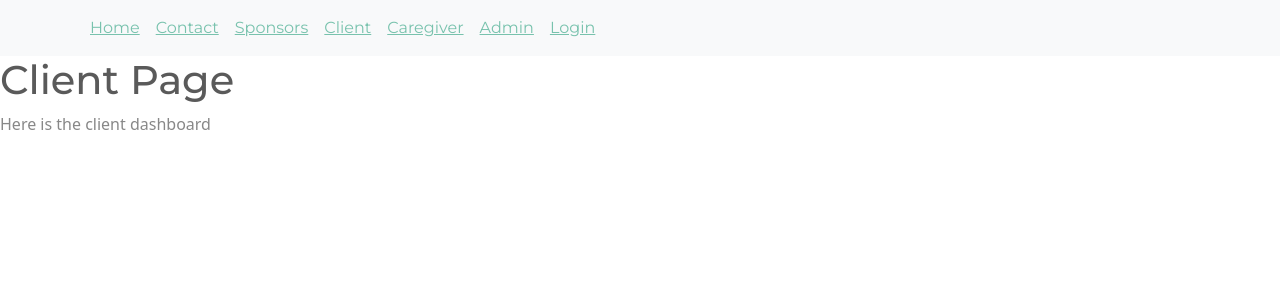
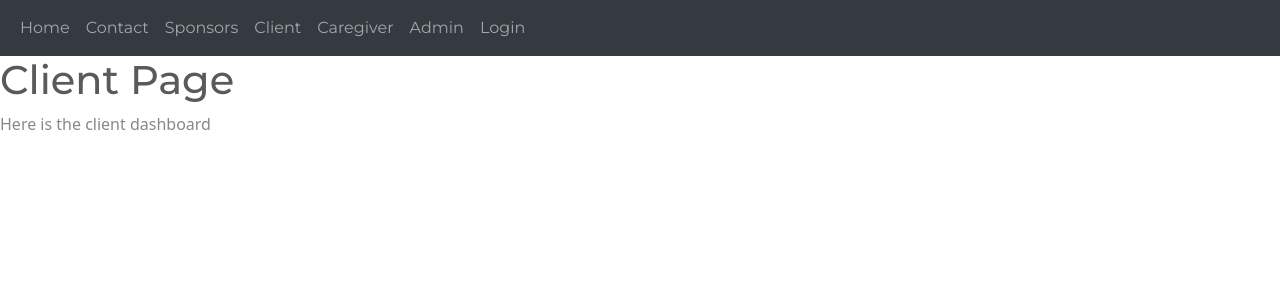
Before and after one commit to wseguin03/cheer-docker, a React (Create React App) app in the folder Client/: page /client in a window 1280 px wide. Shown: the top 300 px of the page. Built offline with nearby package versions, Linux system fonts and the light colour scheme.

Commit message:
Fixed navbar

```diff
--- a/Client/src/components/Header.css
+++ b/Client/src/components/Header.css
@@ -14,3 +14,15 @@
     display: flex;
     justify-content: space-between;
 }
+
+.nav-link {
+    display: flex;
+    align-items: center;
+    justify-content: center;
+    height: 100%;
+}
+
+.nav-button {
+    width: 100%;
+    height: 100%;
+}
--- a/Client/src/components/Header.js
+++ b/Client/src/components/Header.js
@@ -1,54 +1,34 @@
-import React, { useEffect, useState } from 'react';
-import './Header.css';
-import Container from 'react-bootstrap/Container';
-import Nav from 'react-bootstrap/Nav';
-import Navbar from 'react-bootstrap/Navbar';
-import NavDropdown from 'react-bootstrap/NavDropdown';
-import { Link } from 'react-router-dom'
+import React from 'react';
+import { Navbar, Nav, NavItem, Container } from 'react-bootstrap';
+import { Link } from 'react-router-dom';
+
 function Header() {
-
     return (
-        <Navbar expand="lg" className="bg-body-tertiary">
-            <Container>
-                <Navbar.Toggle aria-controls="basic-navbar-nav" />
-                <Navbar.Collapse id="basic-navbar-nav">
-                    <Nav>
-                        <Nav.Link href='/'>
-                            <Link to='/'>
-                                Home
-                            </Link>
-                        </Nav.Link>
-                        <Nav.Link href='/contact'>
-                            <Link to='/contact'>
-                                Contact
-                            </Link>
-                        </Nav.Link>
-                        <Nav.Link href='/sponsors'>
-                            <Link to='/sponsors'>
-                                Sponsors
-                            </Link>
-                        </Nav.Link>
-                        <Nav.Link href='/client'>
-                            <Link to='/client'>
-                                Client
-                            </Link>
-                        </Nav.Link>
-                        <Nav.Link href='/caregiver'>
-                            <Link to='/caregiver'>
-                                Caregiver
-                            </Link>
-                        </Nav.Link>
-                        <Nav.Link href='/admin'>
-                            <Link to='/admin'>
-                                Admin
-                            </Link>
-                        </Nav.Link>
-                        <Nav.Link href='/login'>
-                            <Link to='/login'>
-                                Login
-                            </Link>
-                        </Nav.Link>
-
+        <Navbar bg="dark" variant="dark" expand="lg">
+            <Container fluid>
+                <Navbar.Collapse id="navbarNavDropdown">
+                    <Nav className="ml-auto">
+                        <NavItem>
+                            <Link to='/' className="nav-link">Home</Link>
+                        </NavItem>
+                        <NavItem>
+                            <Link to='/contact' className="nav-link">Contact</Link>
+                        </NavItem>
+                        <NavItem>
+                            <Link to='/sponsors' className="nav-link">Sponsors</Link>
+                        </NavItem>
+                        <NavItem>
+                            <Link to='/client' className="nav-link">Client</Link>
+                        </NavItem>
+                        <NavItem>
+                            <Link to='/caregiver' className="nav-link">Caregiver</Link>
+                        </NavItem>
+                        <NavItem>
+                            <Link to='/admin' className="nav-link">Admin</Link>
+                        </NavItem>
+                        <NavItem>
+                            <Link to='/login' className="nav-link">Login</Link>
+                        </NavItem>
                     </Nav>
                 </Navbar.Collapse>
             </Container>
```
